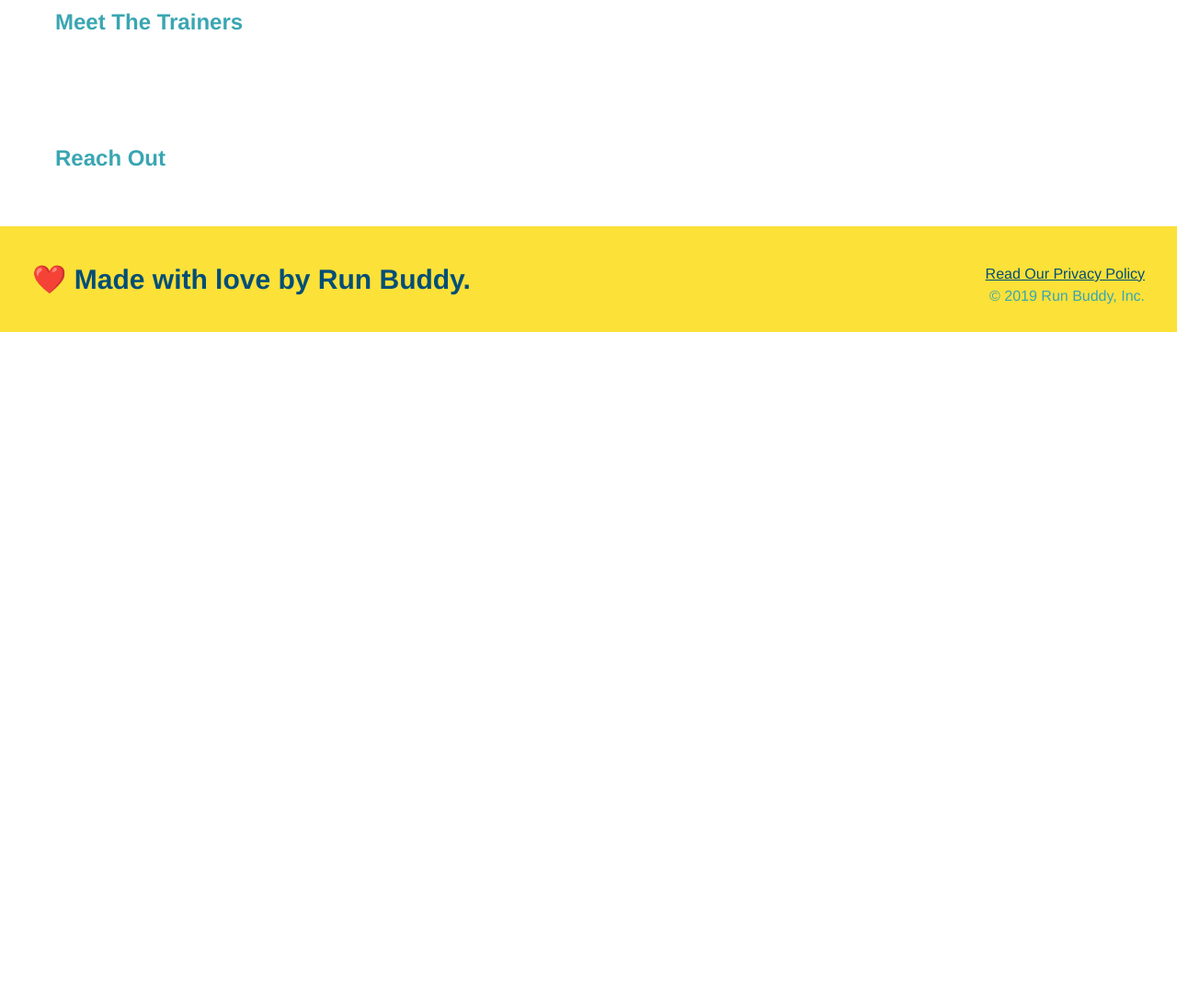
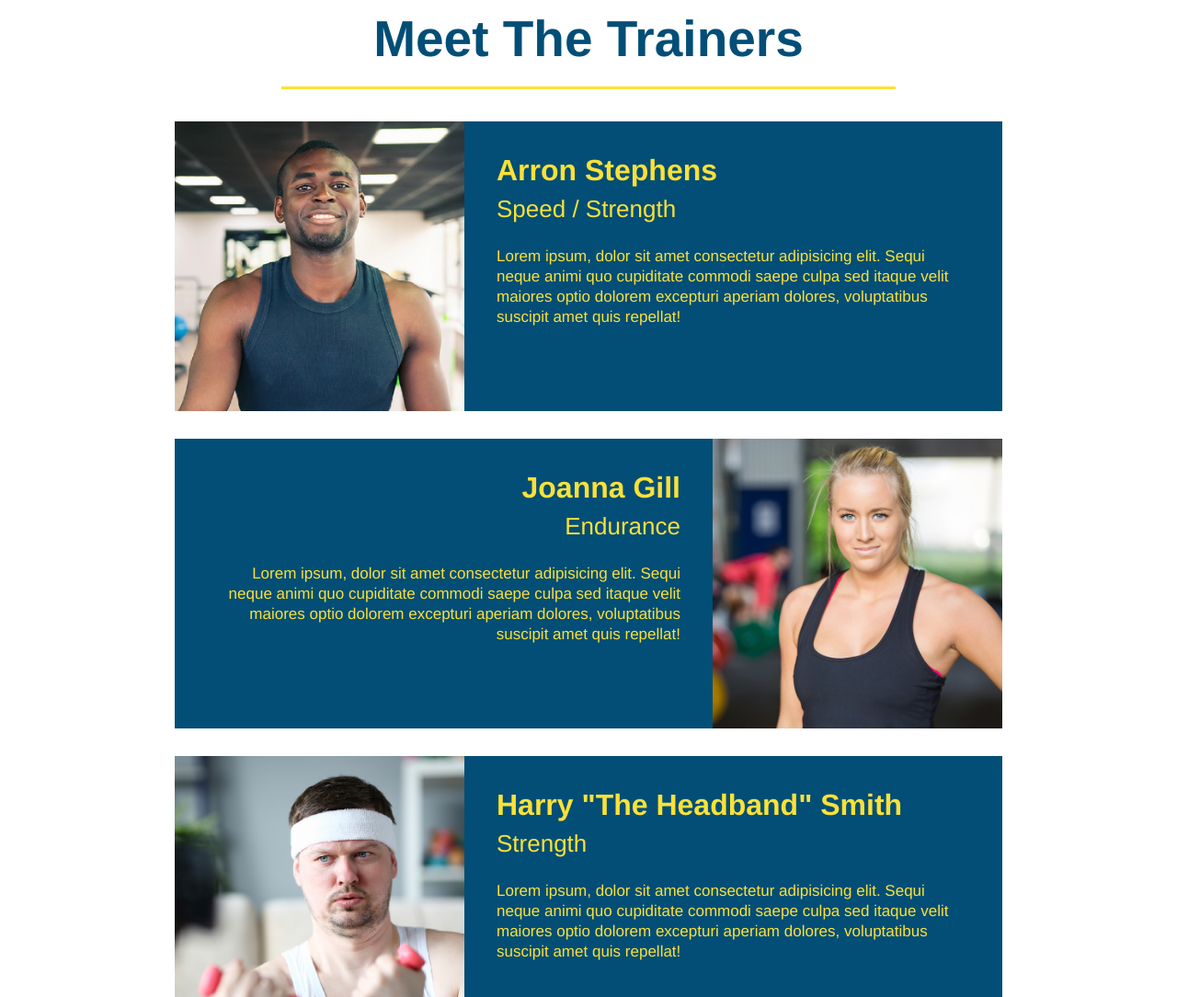
Before and after one commit to truppeiner/run-buddy, a plain HTML site: page index.html in a window 1280 px wide. Shown: the part 2780-3864 px from the top of the page at 92% size. Before the commit the page ends 3141 px from the top, so only its background shows below. Drawn offline with Linux system fonts and the light colour scheme.

Commit message:
meet the trainers section

```diff
--- a/assets/css/style.css
+++ b/assets/css/style.css
@@ -193,3 +193,53 @@ section {
 .secondary-border {
     border-color: #39a6b2;
 }
+
+/* END STEPS SECTION */
+/* BEGIN TRAINERS SECTIONS */
+
+.trainers {
+    text-align: center;
+}
+
+.trainer {
+    width: 900px;
+    margin: 0 auto 30px auto;
+    background: #024e76;
+    color: #fce138;
+    overflow: auto;
+}
+
+.trainer img {
+    width: 35%;
+    float: left;
+}
+
+.trainer-bio {
+    padding: 35px;
+    width: 65%;
+    float: left;
+}
+
+.text-left {
+    text-align: left;
+}
+
+.text-right {
+    text-align: right;
+}
+
+.trainer-bio h3 {
+    font-size: 32px;
+    margin-bottom: 8px;
+}
+
+.trainer-bio h4 {
+    font-weight: lighter;
+    font-size: 26px;
+    margin-bottom: 25px;
+}
+
+.trainer-bio p {
+    font-size: 17px;
+    line-height: 1.3;
+}
--- a/index.html
+++ b/index.html
@@ -114,8 +114,44 @@
 </section>
 
 <!-- "meet the trainers" section -->
-<section>
-    <h2>Meet The Trainers</h2>
+<section id="your-trainers" class="trainers">
+    <h2 class="section-title primary-border">
+        Meet The Trainers</h2>
+    <article class="trainer">
+        <img src="./assets/images/trainer-1.jpg" alt="Arron Stephens in his workout clothes, ready to pump iron"/>
+        <div class="trainer-bio text-left">
+            <h3>Arron Stephens</h3>
+            <h4>Speed / Strength</h4>
+                <p>
+                    Lorem ipsum, dolor sit amet consectetur adipisicing elit. Sequi neque animi quo cupiditate commodi saepe culpa sed
+      itaque velit maiores optio dolorem excepturi aperiam dolores, voluptatibus suscipit amet quis repellat!
+                </p>
+        </div>
+    </article>
+<!-- second trainer bio -->
+    <article class="trainer">
+        <div class="trainer-bio text-right">
+            <h3>Joanna Gill</h3>
+            <h4>Endurance</h4>
+            <p>
+                Lorem ipsum, dolor sit amet consectetur adipisicing elit. Sequi neque animi quo cupiditate commodi saepe culpa sed
+                itaque velit maiores optio dolorem excepturi aperiam dolores, voluptatibus suscipit amet quis repellat!
+            </p>
+        </div>
+        <img src="./assets/images/trainer-2.jpg" alt="Joanna Gill cooling off after a workout"/>
+    </article>
+<!-- third trainer bio -->
+    <article class="trainer">
+        <img src="./assets/images/trainer-3.jpg" alt="Harry Smith wearing a headband and lifting comically small pink weights"/>
+        <div class="trainer-bio text-left">
+            <h3>Harry "The Headband" Smith</h3>
+            <h4>Strength</h4>
+            <p>
+                Lorem ipsum, dolor sit amet consectetur adipisicing elit. Sequi neque animi quo cupiditate commodi saepe culpa sed
+                itaque velit maiores optio dolorem excepturi aperiam dolores, voluptatibus suscipit amet quis repellat!
+            </p>
+        </div>
+    </article>
 </section>
 
 <!-- "reach out" section -->
```
Also changed, not shown: assets/images/trainer-1.jpg (added), assets/images/trainer-2.jpg (added), assets/images/trainer-3.jpg (added).
